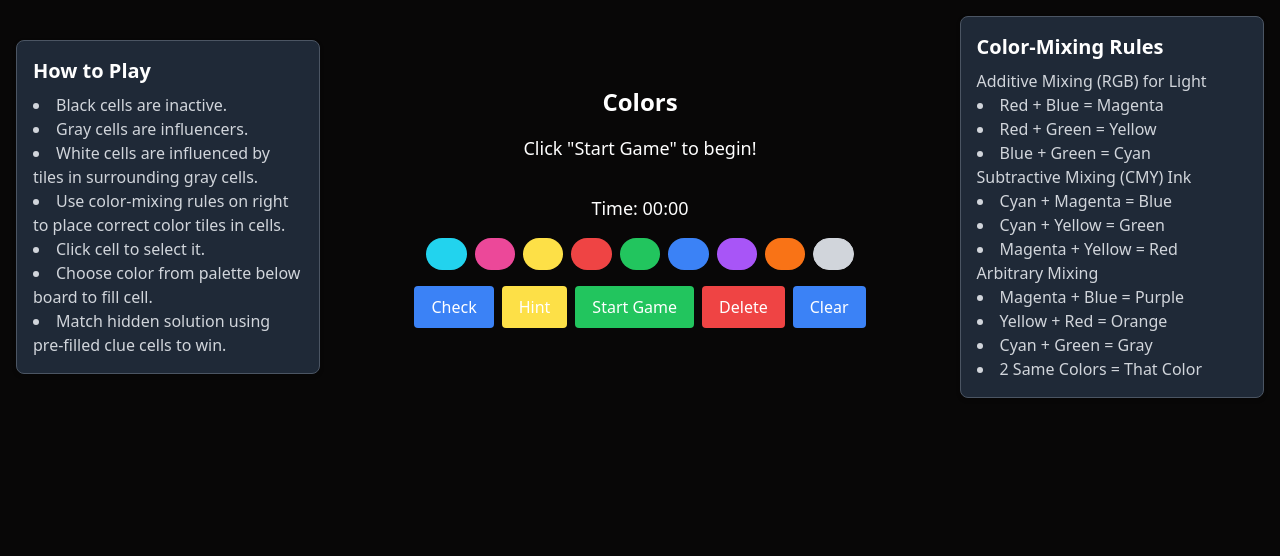
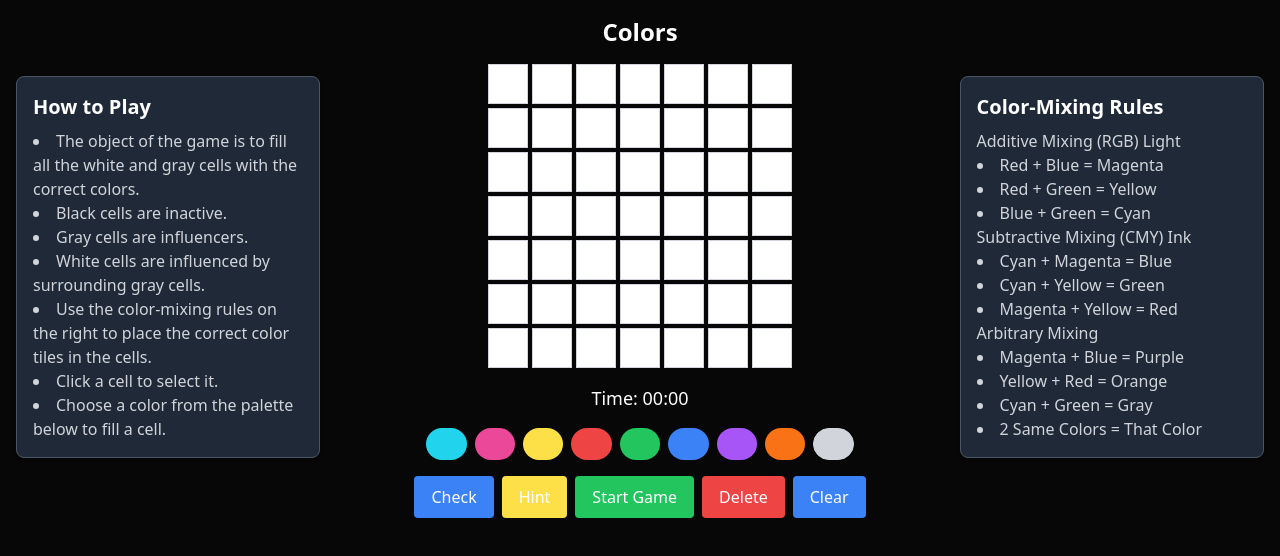
Before and after one commit to schlajo/colors-game, a React (Vite) app: page / in a window 1280 px wide. Shown: the top 556 px of the page. Built offline with nearby package versions, Linux system fonts and the light colour scheme.

Commit message:
Made it so an empty board stays showing when game timer is not running.  Also changed "How to Play" directions, and the You Win and Time sizes and placement.

```diff
--- a/src/App.jsx
+++ b/src/App.jsx
@@ -79,7 +79,15 @@ const App = () => {
 
   const endGame = () => {
     console.log('End Game called');
-    setBoard(initialBoard);
+    const emptyBoard = createBoard(); // Use createBoard to get holes and influencers
+    for (let row = 0; row < 7; row++) {
+      for (let col = 0; col < 7; col++) {
+        emptyBoard[row][col].color = null;
+        emptyBoard[row][col].isClue = false;
+        emptyBoard[row][col].isIncorrect = false;
+      }
+    }
+    setBoard(emptyBoard);
     setSolutionBoard([]);
     setStartTime(null);
     setElapsedTime(0);
@@ -119,6 +127,7 @@ const App = () => {
     setTimeout(() => {
       setLightAnimation(false);
       setShowCongrats(true);
+      setGameStarted(false); // Reset to show "Start Game" button after win
     }, 1000); // Animation duration: 1 second
   };
 
@@ -220,7 +229,7 @@ const App = () => {
       console.log('Color button clicked, but no cell selected');
       return;
     }
-    const [row, col] = selected0; selectedCell;
+    const [row, col] = selectedCell;
     if (!board[row][col].isHole && !board[row][col].isClue) {
       const newBoard = JSON.parse(JSON.stringify(board));
       if (board[row][col].color !== color) {
@@ -244,29 +253,25 @@ const App = () => {
       <div className="instruction-panel lg:w-1/4 w-full mb-4 lg:mb-0 lg:mr-4 bg-gray-800 p-4 rounded-lg">
         <h2 className="text-xl font-bold text-white mb-2">How to Play</h2>
         <ul className="list-disc list-inside text-gray-300">
+          <li>The object of the game is to fill all the white and gray cells with the correct colors.</li>
           <li>Black cells are inactive.</li>
           <li>Gray cells are influencers.</li>
-          <li>White cells are influenced by tiles in surrounding gray cells.</li>
-          <li>Use color-mixing rules on right to place correct color tiles in cells.</li>
-          <li>Click cell to select it.</li>
-          <li>Choose color from palette below board to fill cell.</li>
-          <li>Match hidden solution using pre-filled clue cells to win.</li>
+          <li>White cells are influenced by surrounding gray cells.</li>
+          <li>Use the color-mixing rules on the right to place the correct color tiles in the cells.</li>
+          <li>Click a cell to select it.</li>
+          <li>Choose a color from the palette below to fill a cell.</li>
         </ul>
       </div>
 
       {/* Center: Game Board and Controls */}
       <div className="flex flex-col items-center w-full lg:w-2/4">
         <h1 className="text-2xl font-bold mb-4">Colors</h1>
-        {gameStarted ? (
         <ColorBoard
           board={board}
           onCellClick={handleCellClick}
           selectedCell={selectedCell}
           lightAnimation={lightAnimation}
         />
-        ) : (
-          <div className="text-white text-lg mb-4">Click "Start Game" to begin!</div>
-        )}
         <div className="mt-4 text-white text-lg">
           Time: {formatTime(elapsedTime)}
         </div>
@@ -297,7 +302,7 @@ const App = () => {
           </button>
           <button
             onClick={() => {
-              if (gameStarted) {
+              if (gameStarted && !showCongrats) {
                 console.log('End Game button clicked');
                 endGame();
               } else {
@@ -306,12 +311,12 @@ const App = () => {
               }
             }}
             className={`px-4 py-2 text-white rounded ${
-              gameStarted
+              gameStarted && !showCongrats
                 ? 'bg-blue-500 hover:bg-blue-600'
                 : 'bg-green-500 hover:bg-green-600'
             }`}
           >
-            {gameStarted ? 'End Game' : 'Start Game'}
+            {gameStarted && !showCongrats ? 'End Game' : 'Start Game'}
           </button>
           <button
             onClick={() => {
@@ -335,8 +340,9 @@ const App = () => {
           </button>
         </div>
         {showCongrats && (
-          <div className="congratulations-message mt-4 text-white text-xl">
-            You Win! Time: {formatTime(elapsedTime)}
+          <div className="congratulations-message text-white flex flex-col items-center">
+            <div className="text-5xl font-bold">You Win!</div>
+            <div className="text-2xl">Time: {formatTime(elapsedTime)}</div>
           </div>
         )}
       </div>
@@ -344,7 +350,7 @@ const App = () => {
       {/* Right Panel: Color-Mixing Rules */}
       <div className="instruction-panel lg:w-1/4 w-full mt-4 lg:mt-0 lg:ml-4 bg-gray-800 p-4 rounded-lg">
         <h2 className="text-xl font-bold text-white mb-2">Color-Mixing Rules</h2>
-        <ul className="list-disc list-inside text-gray-300">Additive Mixing (RGB) for Light
+        <ul className="list-disc list-inside text-gray-300">Additive Mixing (RGB) Light
           <li>Red + Blue = Magenta</li>
           <li>Red + Green = Yellow</li>
           <li>Blue + Green = Cyan</li>
```
Lines whose indentation alone changed are shown as unchanged.
